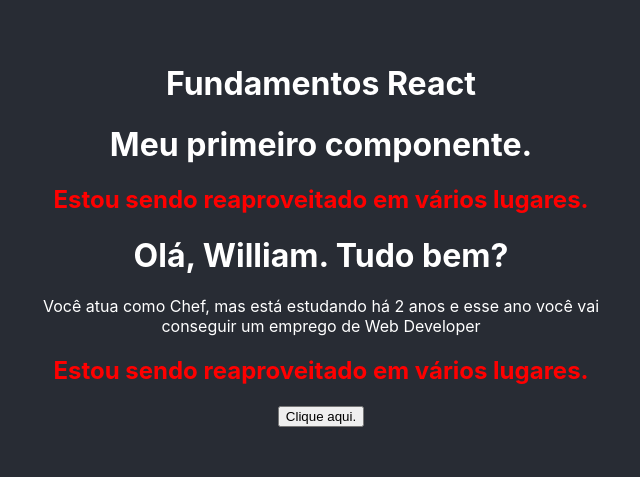
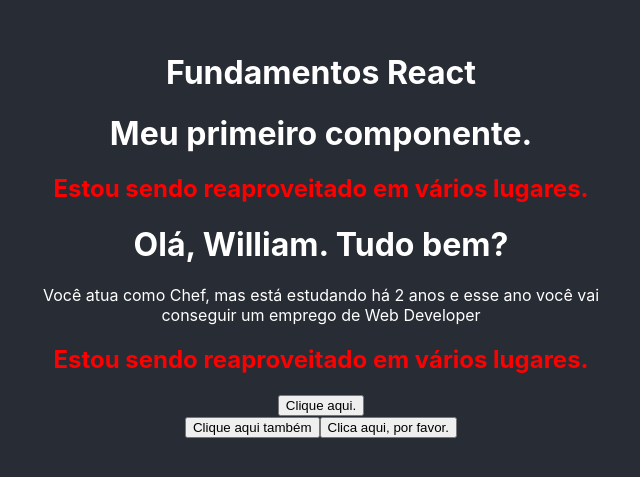
Before and after one commit to williampgdias/React-zero-maestria, a React (Create React App) app in the folder 2_fundamentos/fundamentos/: page / in a window 1280 px wide. Shown: the part 165-642 px from the top of the page, without its empty margins (319-959 px from the left). Built offline with nearby package versions, Linux system fonts and the light colour scheme.

Commit message:
Funções nos eventos

```diff
--- a/2_fundamentos/fundamentos/src/components/Events.js
+++ b/2_fundamentos/fundamentos/src/components/Events.js
@@ -8,6 +8,24 @@
       <div>
         <button onClick={handleMyEvent}>Clique aqui.</button>
       </div>
+      <div>
+        <button
+          onClick={() => {
+            console.log('Cliquei');
+          }}
+        >
+          Clique aqui também
+        </button>
+        <button
+          onClick={() => {
+            if (true) {
+              console.log('Isso não deveria existir');
+            }
+          }}
+        >
+          Clica aqui, por favor.
+        </button>
+      </div>
     </div>
   );
 };
```
